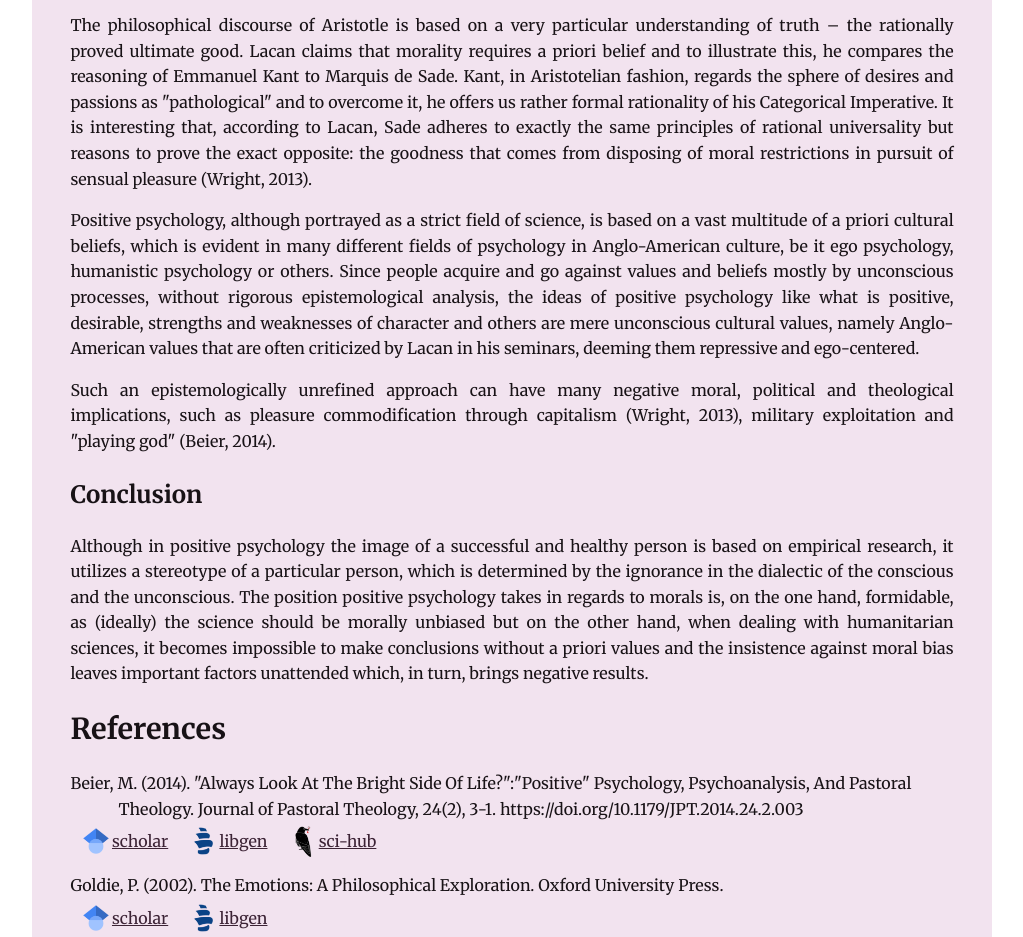
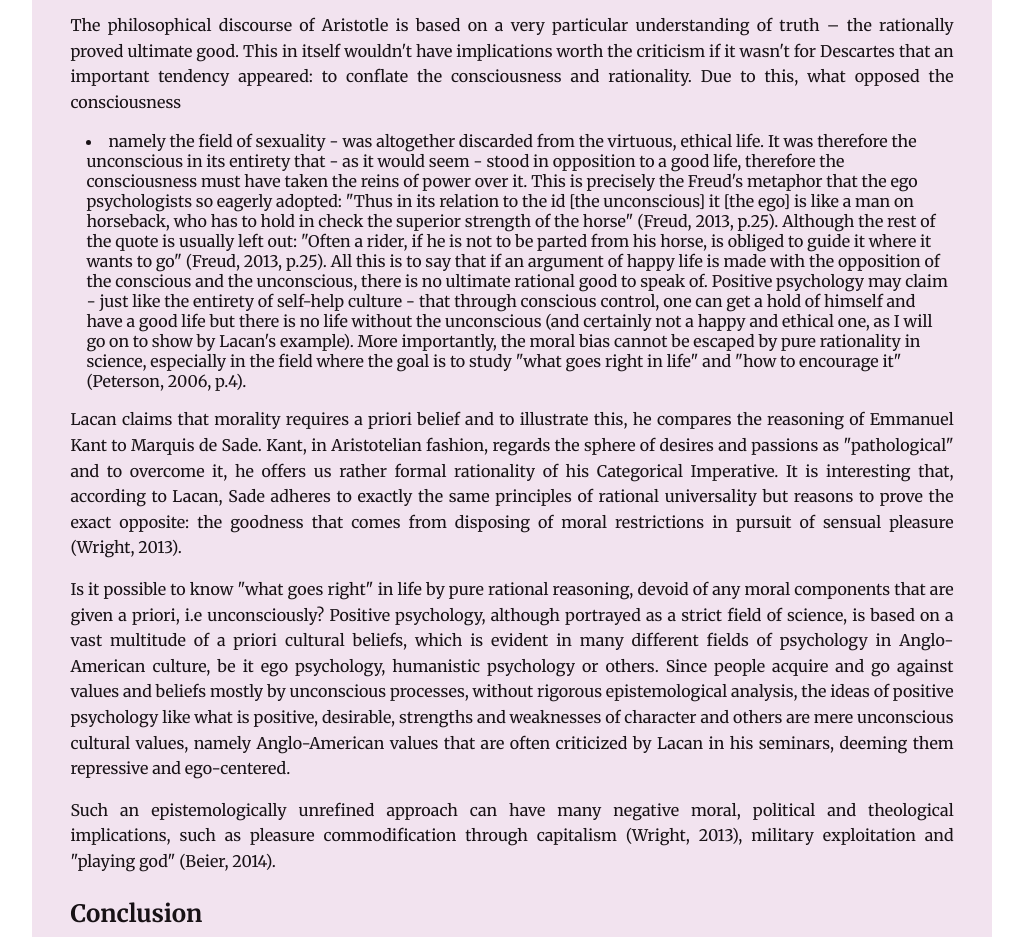
Before and after one commit to CondensedMilk7/primordial-soup-static, an Eleventy site: page src/articles/blindingly-bright-side.md in a window 1280 px wide. Shown: the part 2267-3204 px from the top of the page, without its empty margins (128-1151 px from the left). Built offline with nearby package versions, Linux system fonts and the light colour scheme; Eleventy itself is replaced by a stand-in of ours; files that its build step writes are made by us from their sources.

Commit message:
add further elaboration

```diff
--- a/src/articles/blindingly-bright-side.md
+++ b/src/articles/blindingly-bright-side.md
@@ -8,6 +8,7 @@ tags: featured
 image: "https://i.imgur.com/E6oNubh.jpg"
 references:
   - 'Beier, M. (2014). "Always Look At The Bright Side Of Life?":"Positive" Psychology, Psychoanalysis, And Pastoral Theology. Journal of Pastoral Theology, 24(2), 3-1. https://doi.org/10.1179/JPT.2014.24.2.003'
+  - "Freud, S. (2013). The Ego and the Id. W.W. Norton & Company (NY)"
   - "Goldie, P. (2002). The Emotions: A Philosophical Exploration. Oxford University Press."
   - "Lacan, J. (2014). Seminar VII: The ethics of psychoanalysis. London: W. W. Norton & Company."
   - 'Miller, A. (2008). A critique of positive psychology – or "the new science of happiness".  Journal of philosophy of education, 42(3 4), 591-608. https://doi.org/10.1111/j.1467-9752.2008.00646.x'
@@ -111,7 +112,28 @@ where there exists a separation between passions and rationality (Wright, 2013).
 > elsewhere" (Lacan, 2014, p.5).
 
 The philosophical discourse of Aristotle is based on a very particular understanding
-of truth – the rationally proved ultimate good. Lacan claims that morality requires
+of truth – the rationally proved ultimate good. This in itself wouldn't have implications
+worth the criticism if it wasn't for Descartes that an important tendency appeared: to
+conflate the consciousness and rationality. Due to this, what opposed the consciousness
+- namely the field of sexuality - was altogether discarded from the virtuous, ethical life.
+It was therefore the unconscious in its entirety that - as it would seem - stood in
+opposition to a good life, therefore the consciousness must have taken the reins of
+power over it. This is precisely the Freud's metaphor that the ego psychologists
+so eagerly adopted: "Thus in its relation to the id [the unconscious] it [the ego]
+is like a man on horseback, who has to hold in check the superior strength of the
+horse" (Freud, 2013, p.25). Although the rest of the quote is usually left out:
+"Often a rider, if he is not to be parted from his horse, is obliged to
+guide it where it wants to go" (Freud, 2013, p.25). All this is to say that
+if an argument of happy life is made with the opposition of the conscious and the
+unconscious, there is no ultimate rational good to speak of. Positive
+psychology may claim - just like the entirety of self-help culture - that through
+conscious control, one can get a hold of himself and have a good life but there is
+no life without the unconscious (and certainly not a happy and ethical one, as I will
+go on to show by Lacan's example). More importantly, the moral bias cannot be escaped
+by pure rationality in science, especially in the field where the goal is to study
+"what goes right in life" and "how to encourage it" (Peterson, 2006, p.4).
+
+Lacan claims that morality requires
 a priori belief and to illustrate this, he compares the reasoning of Emmanuel
 Kant to Marquis de Sade. Kant, in Aristotelian fashion, regards the sphere of
 desires and passions as "pathological" and to overcome it, he offers us rather
@@ -120,6 +142,8 @@ to Lacan, Sade adheres to exactly the same principles of rational universality b
 reasons to prove the exact opposite: the goodness that comes from disposing of moral
 restrictions in pursuit of sensual pleasure (Wright, 2013).
 
+Is it possible to know "what goes right" in life by pure rational reasoning, devoid
+of any moral components that are given a priori, i.e unconsciously?
 Positive psychology, although portrayed as a strict field of science, is based
 on a vast multitude of a priori cultural beliefs, which is evident in many different
 fields of psychology in Anglo-American culture, be it ego psychology, humanistic
```
